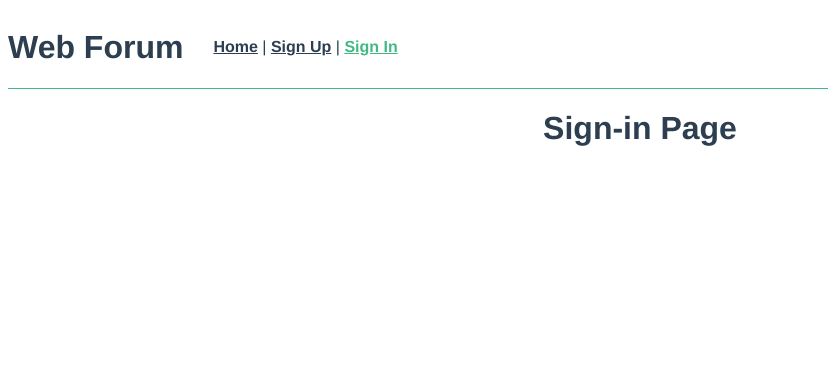
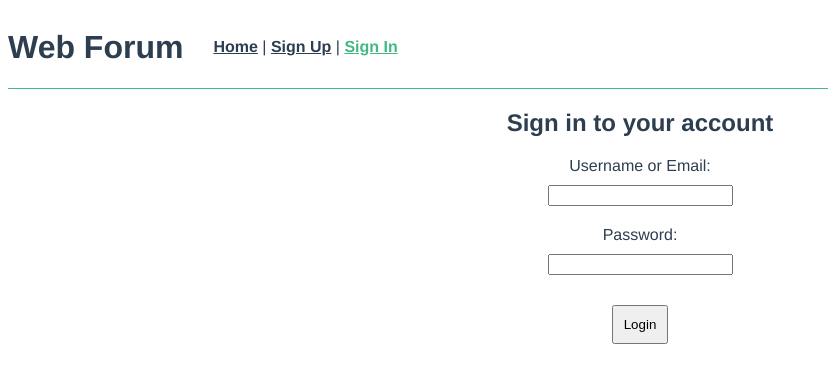
Before and after one commit to nasyatj/web-forum-project, a Vue app: page /sign-in in a window 1280 px wide. Shown: the top 382 px of the page, without its empty margins (0-828 px from the left). Built offline with nearby package versions, Linux system fonts and the light colour scheme.

Commit message:
Add sign-in and sign-up

```diff
--- a/src/views/SignIn.vue
+++ b/src/views/SignIn.vue
@@ -1,13 +1,64 @@
 <template>
-	<div class="sign-in">
-		<h1>Sign-in Page</h1>
-	</div>
+	<h2>Sign in to your account</h2>
+
+	<form @submit.prevent="handleSubmit">
+		<label>Username or Email:</label>
+		<input type="text" required v-model="usernameOrEmail">
+
+		<label>Password:</label>
+		<input type="password" required v-model="password">
+
+		<button type="submit">Login</button>
+	</form>
 </template>
 
 <script>
+	import { db } from '@/firebase';
+	import { collection, query, where, getDocs, or, and } from "firebase/firestore";
 
+	export default {
+		data() {
+			return {
+				usernameOrEmail: '',
+				password: '',
+			}
+		},
+		methods: {
+			async handleSubmit() {
+				const usersTable = collection(db, "users");
+				let q = query(usersTable, or(and(where('username', '==', this.usernameOrEmail), where('password', '==', this.password)),
+				                             and(where('email', '==', this.usernameOrEmail), where('password', '==', this.password))));
+				let querySnapshot = await getDocs(q);
+
+				if (querySnapshot.size == 0) {
+					alert('Username or password is incorrect');
+					return;
+				}
+
+				alert('You are now logged in!');
+
+				// https://stackoverflow.com/questions/42091805/add-event-listener-to-router-link-component-using-v-on-directive-vuejs
+				// global variables vue
+			}
+		}
+	};
 </script>
 
-<style>
+<style scoped>
+	form label, form input {
+		display: block;
+	}
 
+	form input {
+		margin: 0 auto 20px auto;
+	}
+
+	form label {
+		margin: 0 auto 10px auto;
+	}
+
+	button {
+		padding: 10px;
+		margin: 10px;
+	}
 </style>
--- a/src/views/SignUp.vue
+++ b/src/views/SignUp.vue
@@ -41,26 +41,16 @@
 				const usersTable = collection(db, "users");
 				let q = query(usersTable, where('username', '==', this.username));
 				let querySnapshot = await getDocs(q);
-				let temp = [];
-				querySnapshot.forEach(doc => {
-					console.log(doc.id, '=>', doc.data());
-					temp.push(doc.id);
-				});
 
-				if (temp.length > 0) {
+				if (querySnapshot.size > 0) {
 					alert('A user already exists with that username');
 					return;
 				}
 
 				q = query(usersTable, where('email', '==', this.email));
 				querySnapshot = await getDocs(q);
-				temp = [];
-				querySnapshot.forEach(doc => {
-					console.log(doc.id, '=>', doc.data());
-					temp.push(doc.id);
-				});
 
-				if (temp.length > 0) {
+				if (querySnapshot.size > 0) {
 					alert('A user already has registered with that email. Please navigate to the log-in page if that account belongs to you');
 					return;
 				}
@@ -74,6 +64,7 @@
 				alert('Your account has been created!');
 
 				// https://stackoverflow.com/questions/42091805/add-event-listener-to-router-link-component-using-v-on-directive-vuejs
+				// global variables vue
 			}
 		}
 	};
```
